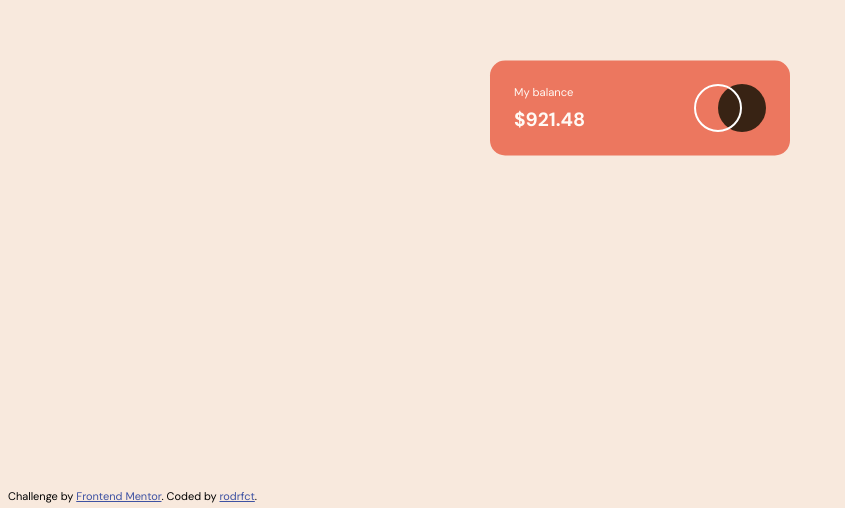
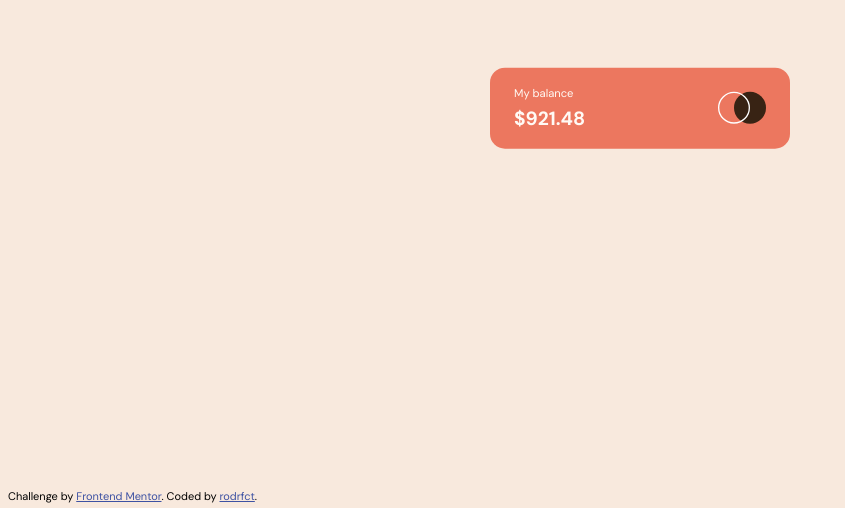
Before and after one commit to rodrfct/expenses-chart-component, a Vue app: page / in a window 1280 px wide. Shown: the part 292-800 px from the top of the page, without its empty margins (0-845 px from the left). Built offline with nearby package versions, Linux system fonts and the light colour scheme.

Commit message:
More accurate sizes

```diff
--- a/src/components/Balance.vue
+++ b/src/components/Balance.vue
@@ -13,7 +13,7 @@
 .card {
     background-color: var(--soft-red);
     border-radius: 15px;
-    padding: 1rem 1.5rem;
+    padding: .7rem 1.5rem;
     color: var(--very-pale-orange);
 
     display: flex;
@@ -22,11 +22,15 @@
 
 p {
     font-size: .7rem;
-    margin: .5rem 0;
+    margin: .4rem 0;
 }
 
 .balance {
     font-size: 1.2rem;
     font-weight: 700;
 }
+
+img {
+    width: 3rem;
+}
 </style>
```
